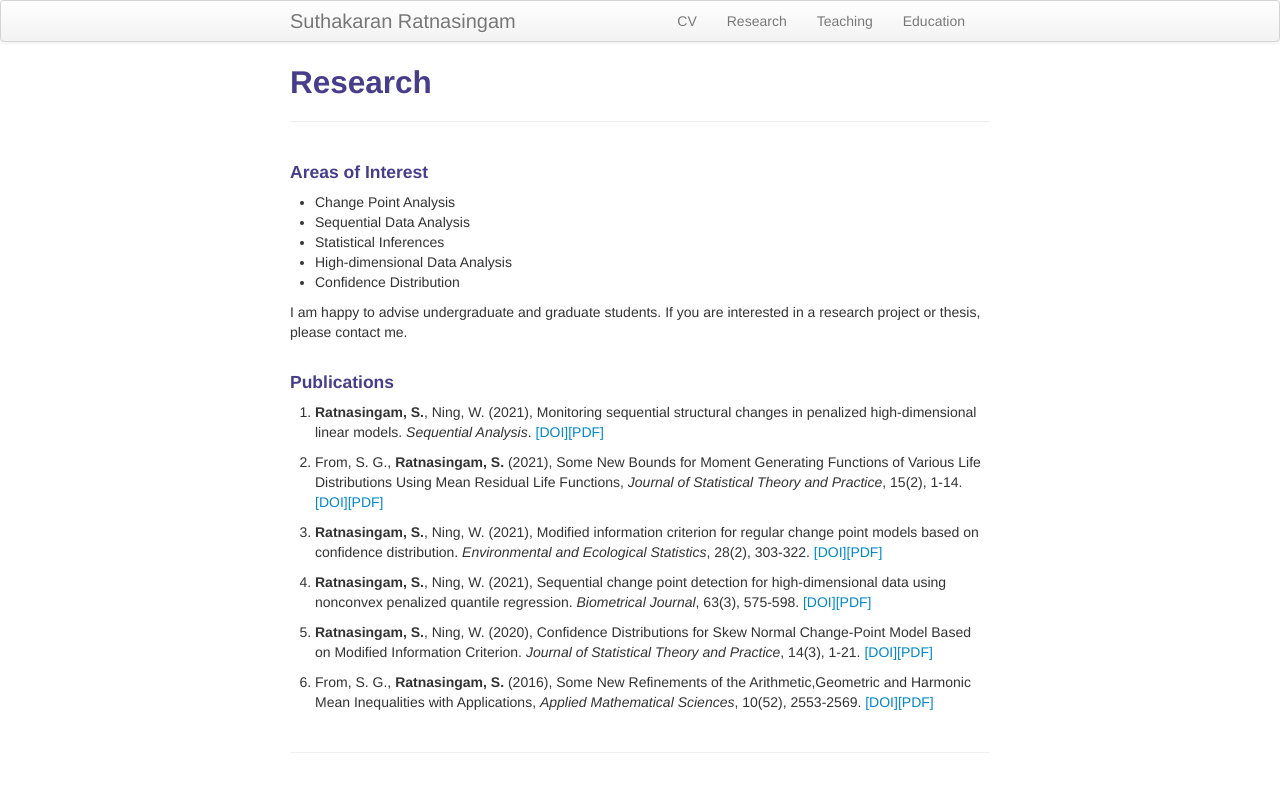
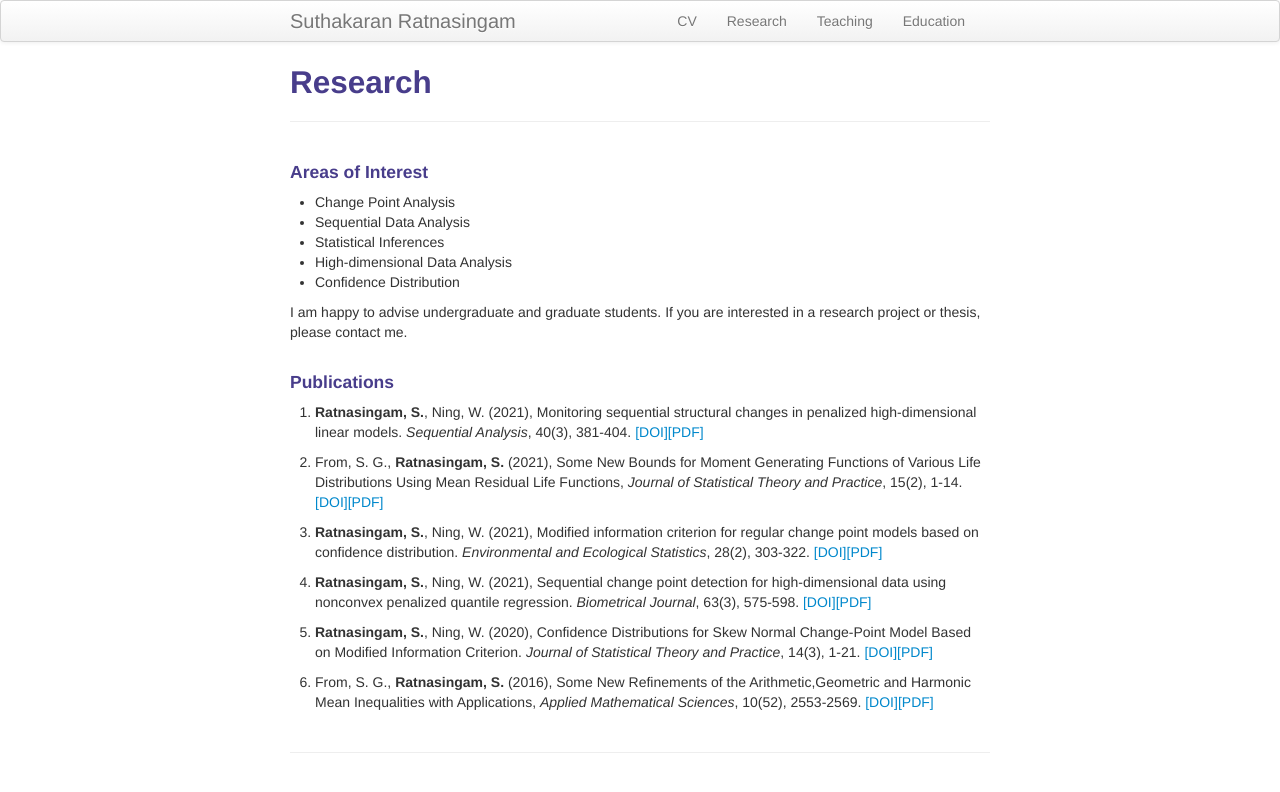
Before and after one commit to suthakaranr/suthakaranr.github.io, a Jekyll site: the page built from pages/Research.md, in a window 1280 px wide. Shown: the top 792 px of the page. Built offline with Jekyll 4.4.1, drawn with Linux system fonts in a browser that asks for light colours.

Commit message:
Update Research.md

```diff
--- a/pages/Research.md
+++ b/pages/Research.md
@@ -18,7 +18,7 @@ I am happy to advise undergraduate and graduate students. If you are interested
 
 #### Publications
 
-1.  **Ratnasingam, S.**, Ning, W. (2021), Monitoring sequential structural changes in penalized high-dimensional linear models. *Sequential Analysis*. <a style="text-decoration:none" href="https://doi.org/10.1080/07474946.2021.1940500" target="_blank" rel="noopener noreferrer">[DOI]</a><a style="text-decoration:none" href="../assets/2021SWSA.pdf" target="_blank" rel="noopener noreferrer">[PDF]</a>
+1.  **Ratnasingam, S.**, Ning, W. (2021), Monitoring sequential structural changes in penalized high-dimensional linear models. *Sequential Analysis*, 40(3), 381-404. <a style="text-decoration:none" href="https://doi.org/10.1080/07474946.2021.1940500" target="_blank" rel="noopener noreferrer">[DOI]</a><a style="text-decoration:none" href="../assets/2021SWSA.pdf" target="_blank" rel="noopener noreferrer">[PDF]</a>
 
 2.  From, S. G., **Ratnasingam, S.** (2021), Some New Bounds for Moment Generating Functions of Various Life Distributions Using Mean Residual Life Functions, *Journal of Statistical Theory and Practice*, 15(2), 1-14. <a style="text-decoration:none" href="https://doi.org/10.1007/s42519-021-00176-1" target="_blank" rel="noopener noreferrer">[DOI]</a><a style="text-decoration:none" href="../assets/2021FSJSPT.pdf" target="_blank" rel="noopener noreferrer">[PDF]</a>
 
```
